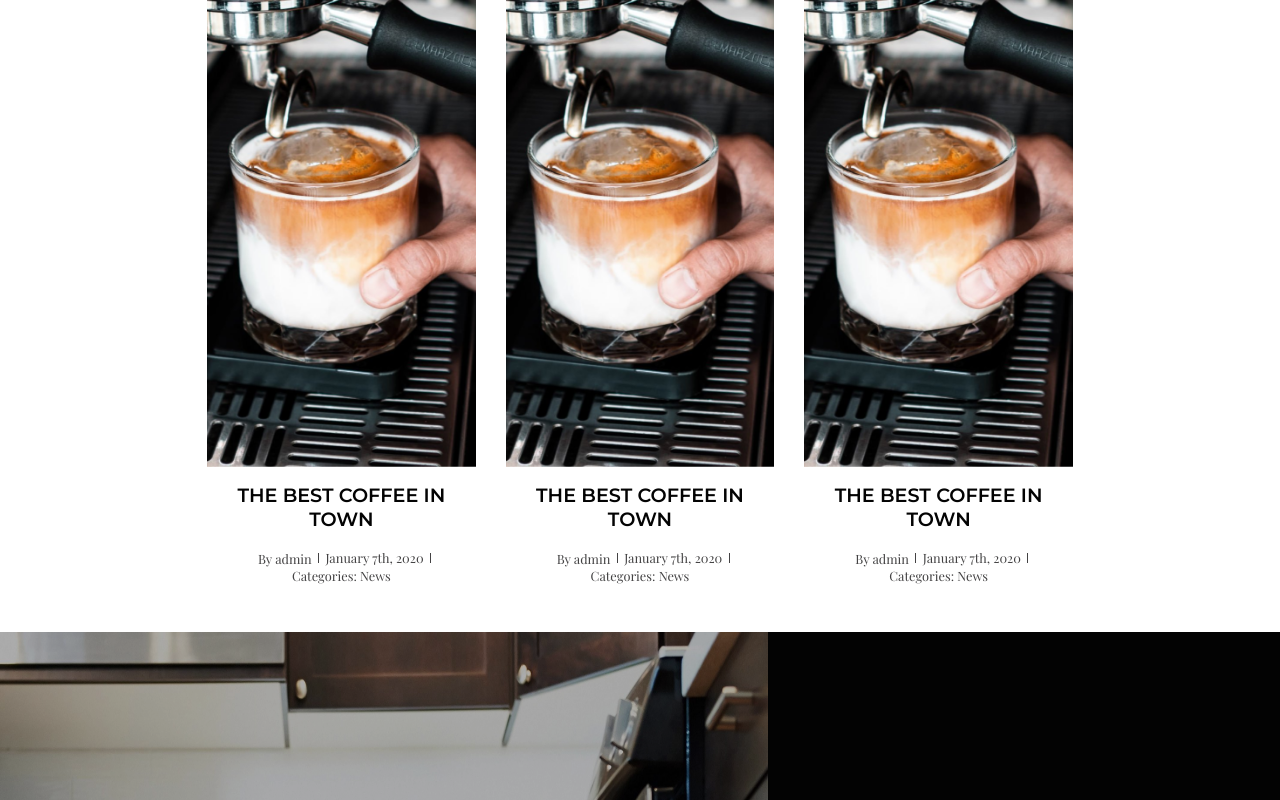
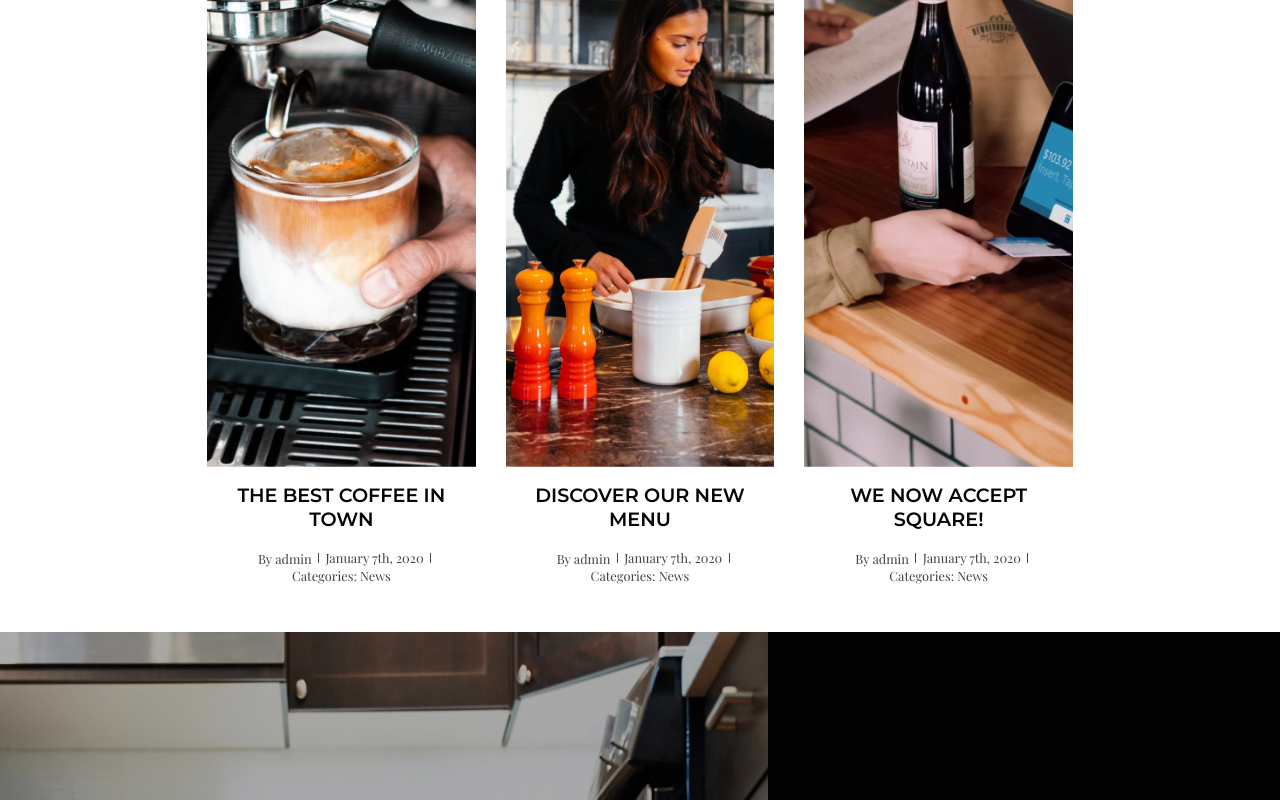
Before and after one commit to otuoio/proj-html-vuejs, a Vue app: page / in a window 1280 px wide. Shown: the part 6470-7270 px from the top of the page. Built offline with nearby package versions, Linux system fonts and the light colour scheme; a web font is replaced by a local one.

Commit message:
add promo cards with component and props

```diff
--- a/src/components/Main.vue
+++ b/src/components/Main.vue
@@ -86,54 +86,11 @@
 
           <!-- promo cards -->
           <div class="promo-cards container-70">
-              <div class="promo-card col-30">
-                <div class="promo-picture">
-                    <img src="../assets/img/blog92x-1200x1375.jpg" alt="blog92x-1200x1375">
-                    <div class="promo-hover-credits">
-                        <font-awesome-icon icon="link" class="promo-hover-icon"/>
-                        <h4 class="promo-hover-title">The best Coffee in town</h4>
-                        <p class="promo-hover-categories">News</p>
-                    </div>
-                </div>
-                <h4 class="promo-card-title">The best Coffee in town</h4>
-                <div class="promo-credits">
-                    <p class="promo-card-author">By admin</p>
-                    <p class="promo-card-date">January 7th, 2020</p>
-                    <p class="promo-card-categories">Categories: News</p>
-                </div>
-              </div>
-              <div class="promo-card col-30">
-                    <div class="promo-picture">
-                        <img src="../assets/img/blog92x-1200x1375.jpg" alt="blog92x-1200x1375">
-                        <div class="promo-hover-credits">
-                        <font-awesome-icon icon="link" class="promo-hover-icon"/>
-                        <h4 class="promo-hover-title">The best Coffee in town</h4>
-                        <p class="promo-hover-categories">News</p>
-                    </div>
-                    </div>
-                    <h4 class="promo-card-title">The best Coffee in town</h4>
-                    <div class="promo-credits">
-                        <p class="promo-card-author">By admin</p>
-                        <p class="promo-card-date">January 7th, 2020</p>
-                        <p class="promo-card-categories">Categories: News</p>
-                    </div>
-              </div>
-              <div class="promo-card col-30">
-                    <div class="promo-picture">
-                        <img src="../assets/img/blog92x-1200x1375.jpg" alt="blog92x-1200x1375">
-                        <div class="promo-hover-credits">
-                        <font-awesome-icon icon="link" class="promo-hover-icon"/>
-                        <h4 class="promo-hover-title">The best Coffee in town</h4>
-                        <p class="promo-hover-categories">News</p>
-                    </div>
-                    </div>
-                    <h4 class="promo-card-title">The best Coffee in town</h4>
-                    <div class="promo-credits">
-                        <p class="promo-card-author">By admin</p>
-                        <p class="promo-card-date">January 7th, 2020</p>
-                        <p class="promo-card-categories">Categories: News</p>
-                    </div>
-              </div>
+              <PromoCard
+              v-for="(card, index) in promoCards"
+              :key="index"
+              :card="card"
+              />
           </div>
           <!-- /promo cards -->
       </section>
@@ -286,6 +243,7 @@ import ImageBox from './ImageBox.vue';
 import CallToActionCard from './CallToActionCard.vue';
 import CriticsCard from './CriticsCard.vue';
 import BannerFs from './BannerFs.vue';
+import PromoCard from './PromoCard.vue';
 
 export default {
     name: 'Main',
@@ -294,7 +252,8 @@ export default {
         ImageBox,
         CallToActionCard,
         CriticsCard,
-        BannerFs
+        BannerFs,
+        PromoCard
     },
     props: {
         banner: {
@@ -348,6 +307,32 @@ export default {
                     button: 'Read full article'
                 },
             ],
+            promoCards: [
+                {
+                    picture: 'blog92x-1200x1375.jpg',
+                    title: 'The best Coffee in town',
+                    categories: 'News',
+                    author: 'admin',
+                    date: 'January 7th, 2020',
+                    icon: 'link'
+                },
+                {
+                    picture: 'blog72x-1200x1375.jpg',
+                    title: 'Discover our new menu',
+                    categories: 'News',
+                    author: 'admin',
+                    date: 'January 7th, 2020',
+                    icon: 'link'
+                },
+                {
+                    picture: 'blog82x-1200x1375.jpg',
+                    title: 'We now accept square!',
+                    categories: 'News',
+                    author: 'admin',
+                    date: 'January 7th, 2020',
+                    icon: 'link'
+                },
+            ]
         }
     }
 }
@@ -429,7 +414,6 @@ export default {
     }
     .promo-cards {
         @include flex(space-around, start, wrap);
-        @import '../assets/scss/partials/_promoCard.scss';
     }
 }
 .menus {
--- /dev/null
+++ b/src/components/PromoCard.vue
@@ -0,0 +1,36 @@
+<template>
+    <div class="promo-card col-30">
+        <div class="promo-picture">
+            <img :src="require(`../assets/img/${card.picture}`)" :alt="card.title">
+            <div class="promo-hover-credits">
+                <font-awesome-icon :icon="card.link" class="promo-hover-icon"/>
+                <h4 class="promo-hover-title">{{ card.title }}</h4>
+                <p class="promo-hover-categories">{{ card.categories }}</p>
+            </div>
+        </div>
+        <h4 class="promo-card-title">{{ card.title }}</h4>
+        <div class="promo-credits">
+            <p class="promo-card-author">By {{ card.author }}</p>
+            <p class="promo-card-date">{{ card.date }}</p>
+            <p class="promo-card-categories">Categories: {{ card.categories }}</p>
+        </div>
+    </div>
+</template>
+
+<script>
+export default {
+    name: 'PromoCard',
+    props: {
+        card: {
+            type: Object
+        }
+    }
+}
+</script>
+
+<style lang="scss">
+@import '../assets/scss/partials/_variables.scss';
+@import '../assets/scss/partials/_mixins.scss';
+
+@import '../assets/scss/partials/_promoCard.scss';
+</style>
```
